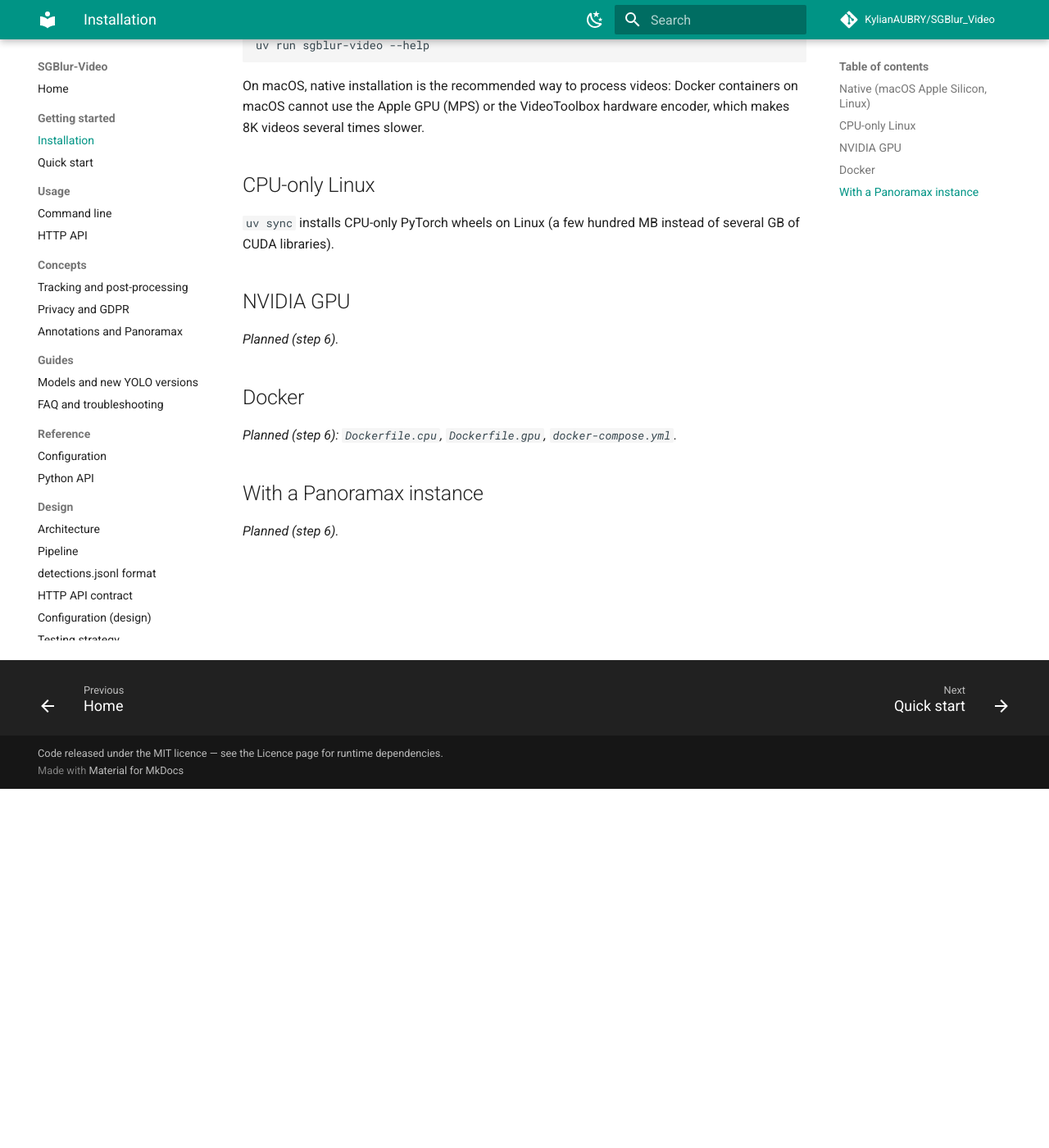
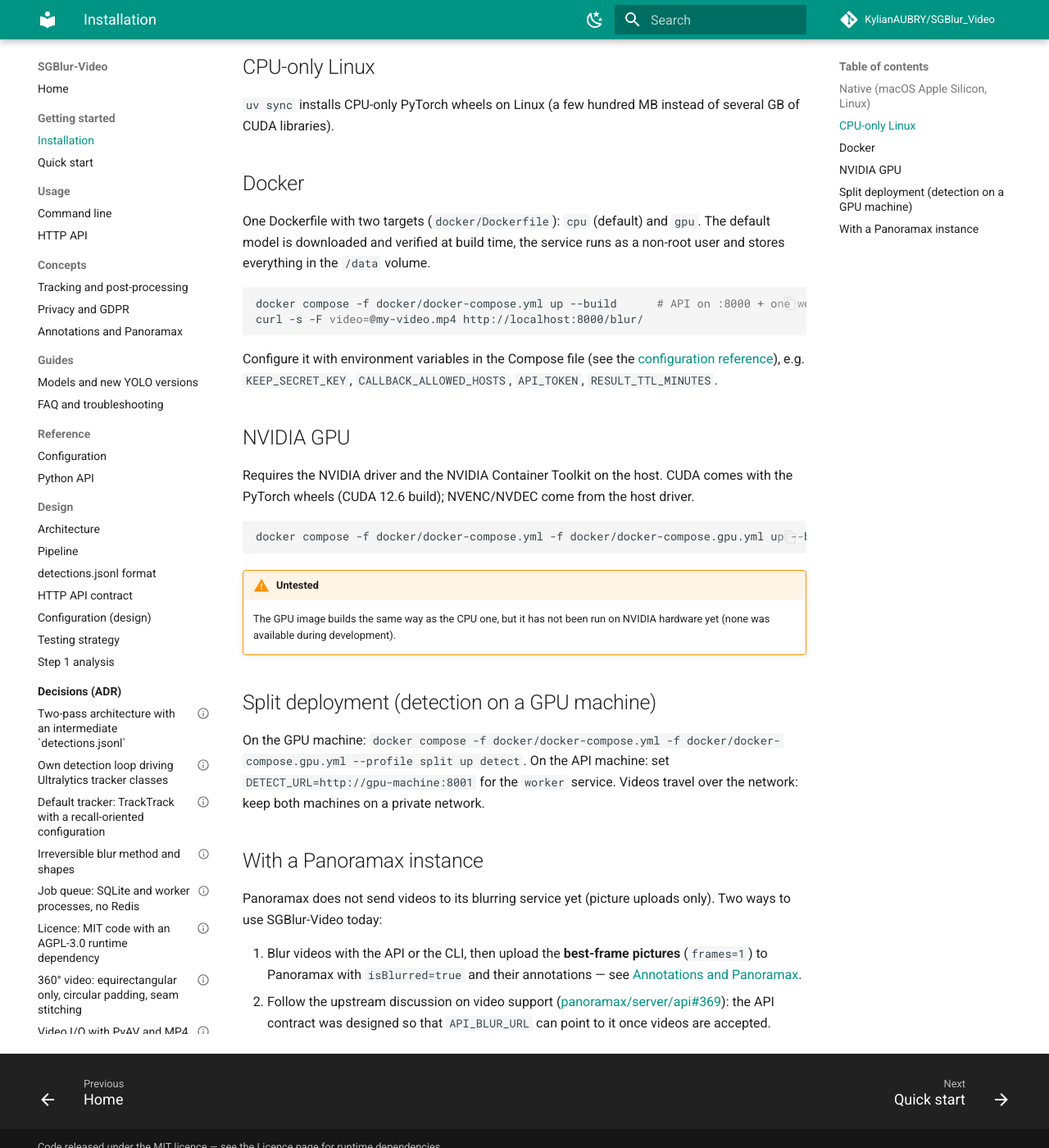
Before and after one commit to KylianAUBRY/SGBlur_Video, an MkDocs documentation site: the page built from docs/getting-started/installation.md, in a window 1280 px wide and 1400 px high, scrolled down 438 px. Shown: the whole window at 82% size. Built offline with MkDocs 1.6.1 and Material for MkDocs 9.7.7, drawn with Linux system fonts in a browser that asks for light colours; comment, search, counter and statistics services are not loaded; some of the changed text lies outside the part shown.

Commit message:
docs: document the HTTP API, Docker deployment and Panoramax integration
Co-Authored-By: Claude Opus 5.5 <noreply@anthropic.com>

````diff
--- a/docs/design/openapi.yaml
+++ b/docs/design/openapi.yaml
@@ -436,7 +436,8 @@ components:
           type: string
           enum: [file_too_large, unsupported_media_type, unsupported_projection, video_too_long, sync_too_long,
                  invalid_parameter, keep_unavailable, callback_not_allowed, queue_full, detector_busy,
-                 job_not_found, job_not_ready, job_expired, unauthorized]
+                 job_not_found, job_not_ready, job_failed, job_expired, frames_not_requested,
+                 frame_not_found, unauthorized]
     Health:
       type: object
       required: [name, version, status, model]
--- a/docs/getting-started/installation.md
+++ b/docs/getting-started/installation.md
@@ -1,8 +1,5 @@
 # Installation
 
-!!! note "Planned"
-    Native installation works for development today. Docker images and the
-    Panoramax `docker compose` setup arrive with roadmap step 6.
 
 ## Native (macOS Apple Silicon, Linux)
 
@@ -24,14 +21,50 @@ encoder, which makes 8K videos several times slower.
 `uv sync` installs CPU-only PyTorch wheels on Linux (a few hundred MB instead of
 several GB of CUDA libraries).
 
+## Docker
+
+One Dockerfile with two targets (`docker/Dockerfile`): `cpu` (default) and
+`gpu`. The default model is downloaded and verified at build time, the
+service runs as a non-root user and stores everything in the `/data` volume.
+
+```bash
+docker compose -f docker/docker-compose.yml up --build      # API on :8000 + one worker
+curl -s -F video=@my-video.mp4 http://localhost:8000/blur/
+```
+
+Configure it with environment variables in the Compose file (see the
+[configuration reference](../reference/configuration.md)), e.g.
+`KEEP_SECRET_KEY`, `CALLBACK_ALLOWED_HOSTS`, `API_TOKEN`, `RESULT_TTL_MINUTES`.
+
 ## NVIDIA GPU
 
-*Planned (step 6).*
+Requires the NVIDIA driver and the NVIDIA Container Toolkit on the host. CUDA
+comes with the PyTorch wheels (CUDA 12.6 build); NVENC/NVDEC come from the
+host driver.
 
-## Docker
+```bash
+docker compose -f docker/docker-compose.yml -f docker/docker-compose.gpu.yml up --build
+```
 
-*Planned (step 6): `Dockerfile.cpu`, `Dockerfile.gpu`, `docker-compose.yml`.*
+!!! warning "Untested"
+    The GPU image builds the same way as the CPU one, but it has not been run
+    on NVIDIA hardware yet (none was available during development).
+
+## Split deployment (detection on a GPU machine)
+
+On the GPU machine: `docker compose -f docker/docker-compose.yml -f docker/docker-compose.gpu.yml --profile split up detect`.
+On the API machine: set `DETECT_URL=http://gpu-machine:8001` for the `worker`
+service. Videos travel over the network: keep both machines on a private network.
 
 ## With a Panoramax instance
 
-*Planned (step 6).*
+Panoramax does not send videos to its blurring service yet (picture uploads
+only). Two ways to use SGBlur-Video today:
+
+1. Blur videos with the API or the CLI, then upload the **best-frame
+   pictures** (`frames=1`) to Panoramax with `isBlurred=true` and their
+   annotations — see [Annotations and Panoramax](../concepts/annotations.md).
+2. Follow the upstream discussion on video support
+   ([panoramax/server/api#369](https://gitlab.com/panoramax/server/api/-/work_items/369)):
+   the API contract was designed so that `API_BLUR_URL` can point to it once
+   videos are accepted.
--- a/docs/usage/api.md
+++ b/docs/usage/api.md
@@ -1,10 +1,93 @@
 # HTTP API
 
-!!! note "Planned"
-    The API is implemented in step 6. The contract is already designed:
+The contract is described in [HTTP API contract](../design/api.md) and
+[`openapi.yaml`](../design/openapi.yaml); a running service also serves its
+interactive schema at `/docs`.
 
-- [HTTP API contract](../design/api.md) — routes, parameters, metadata format, errors;
-- [`openapi.yaml`](../design/openapi.yaml) — machine-readable OpenAPI 3.1 draft.
+## Start the service
 
-This page will hold `curl` examples for every route and the integration
-procedure with a Panoramax backend.
+=== "Native (macOS, Linux)"
+
+    ```bash
+    uv run sgblur-video serve            # Blur API on :8000 + one worker
+    ```
+
+=== "Docker"
+
+    ```bash
+    docker compose -f docker/docker-compose.yml up --build
+    ```
+
+## Blur a video (asynchronous)
+
+```bash
+# 1. Upload: returns 202 and the job id
+curl -s -F video=@my-video.mp4 "http://localhost:8000/blur/?frames=1"
+# {"job_id": "3f0d…", "status": "queued", …}
+
+# 2. Follow the progress
+curl -s http://localhost:8000/jobs/3f0d…
+# {"status": "running", "phase": "analyzing", "progress": {"percent": 41.7, …}, "eta_s": 655, …}
+
+# 3. Download the results
+curl -s -o blurred.mp4 http://localhost:8000/jobs/3f0d…/video
+curl -s http://localhost:8000/jobs/3f0d…/metadata      # Panoramax annotations of traffic signs
+curl -s http://localhost:8000/jobs/3f0d…/frames        # best-frame pictures (frames=1)
+
+# 4. Delete everything now (otherwise results expire after RESULT_TTL_MINUTES)
+curl -s -X DELETE http://localhost:8000/jobs/3f0d…
+```
+
+## Short videos (synchronous)
+
+Videos up to `SYNC_MAX_DURATION_S` (30 s) can be processed in one request.
+With `Accept: multipart/form-data` (what the Panoramax backend sends) the
+response holds a `metadata` JSON part and a `video` part, like SGBlur's
+`metadata` + `image` parts:
+
+```bash
+curl -s -H "Accept: multipart/form-data" -F video=@clip.mp4 "http://localhost:8000/blur/?sync=1" -o response.multipart
+curl -s -F video=@clip.mp4 "http://localhost:8000/blur/?sync=1" -o blurred.mp4   # video only
+```
+
+Results of synchronous requests are deleted as soon as they are sent.
+
+## Parameters
+
+| Parameter | Meaning |
+|---|---|
+| `keep=1` | Keep encrypted originals of low-confidence blurred regions for `KEEP_TTL_HOURS` (needs `KEEP_SECRET_KEY`). |
+| `frames=1` | Also produce one blurred JPEG per sign best view. |
+| `sync=1` | Wait for the result (short videos only). |
+| `callback_url=…` | `POST` the final job status there (host must be in `CALLBACK_ALLOWED_HOSTS`). |
+
+## Errors
+
+Every error is `{"detail": "…", "code": "…"}`:
+
+| Status | Codes |
+|---|---|
+| 401 | `unauthorized` (when `API_TOKEN` is set) |
+| 404 | `job_not_found`, `frames_not_requested`, `frame_not_found` |
+| 409 | `job_not_ready`, `job_failed` |
+| 410 | `job_expired` |
+| 413 | `file_too_large` |
+| 415 | `unsupported_media_type`, `unsupported_projection` |
+| 422 | `invalid_parameter`, `video_too_long`, `sync_too_long`, `keep_unavailable`, `callback_not_allowed` |
+| 503 | `queue_full`, `detector_busy` (with `Retry-After`) |
+
+A failed job reports `error.code` in its status: one of the input codes above,
+`detection_failed`, `processing_error`, `timeout` or `worker_crash`.
+
+## Remote detection (split mode)
+
+On a GPU machine, run the Detect API:
+
+```bash
+uv run sgblur-video serve-detect --host 0.0.0.0     # or the `detect` Compose service
+```
+
+and point the worker at it with `DETECT_URL=http://gpu-host:8001`. The worker
+streams the video to `POST /detect/` and receives `detections.jsonl` back,
+line by line; the detector handles one video at a time and answers
+`503 detector_busy` otherwise (the worker retries).
````
Also changed, not shown: CHANGELOG.md (+1 -0 lines), README.md (+14 -4 lines), docs/design/api.md (+1 -1 lines), docs/reference/python-api.md (+8 -0 lines), docs/usage/cli.md (+1 -1 lines).
